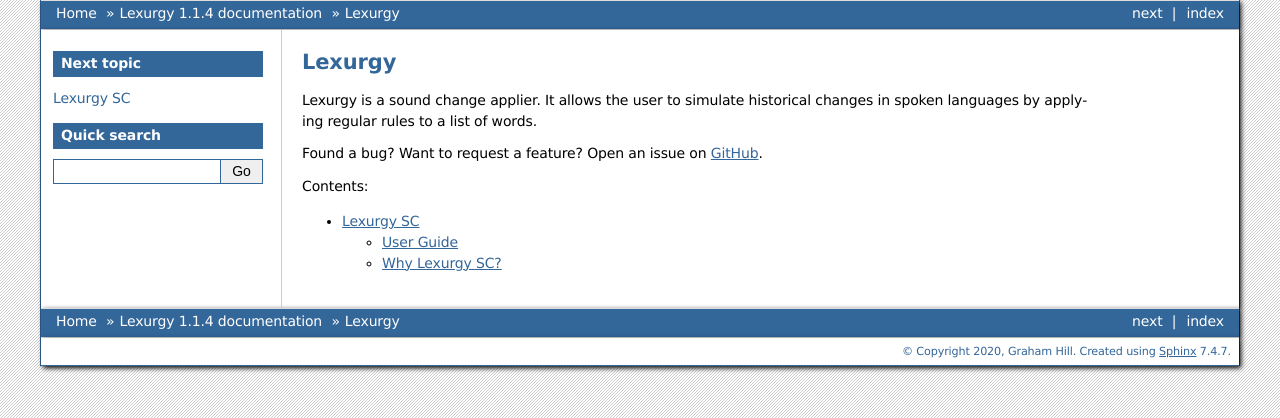
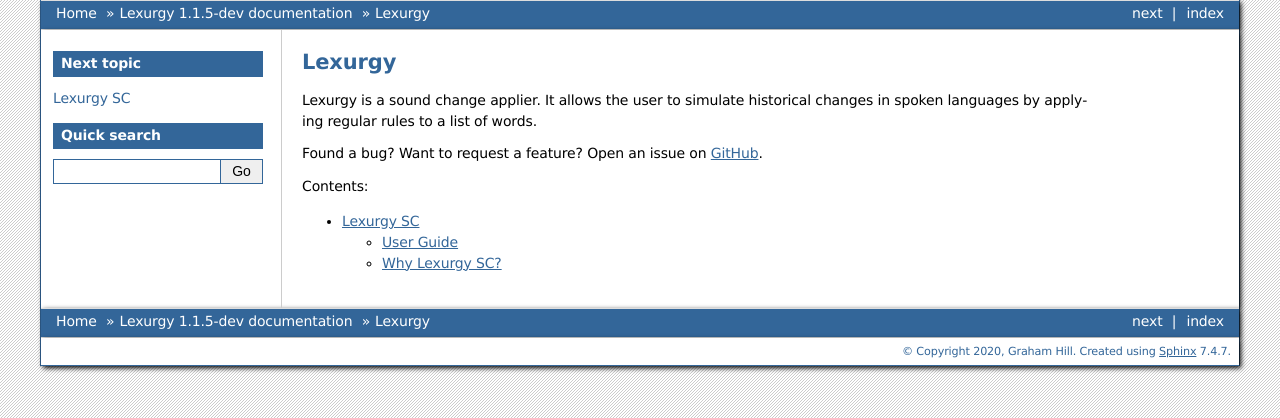
Before and after one commit to def-gthill/lexurgy, a Sphinx documentation site: the page built from doc/source/index.rst, in a window 1280 px wide. Shown: the top 418 px of the page. Built offline with Sphinx 7.4.7, drawn with Linux system fonts in a browser that asks for light colours.

Commit message:
New version number for experimental CLI features

```diff
--- a/doc/source/conf.py
+++ b/doc/source/conf.py
@@ -22,7 +22,7 @@
 author = 'Graham Hill'
 
 # The full version, including alpha/beta/rc tags
-release = '1.1.4'
+release = '1.1.5-dev'
 
 
 # -- General configuration ---------------------------------------------------
```
Also changed, not shown: 1 other file.
